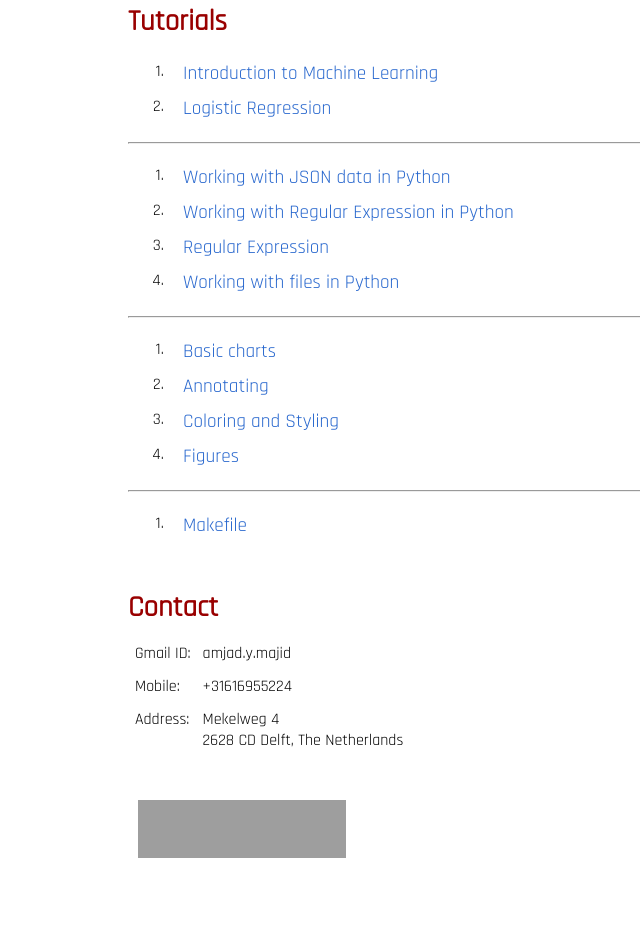
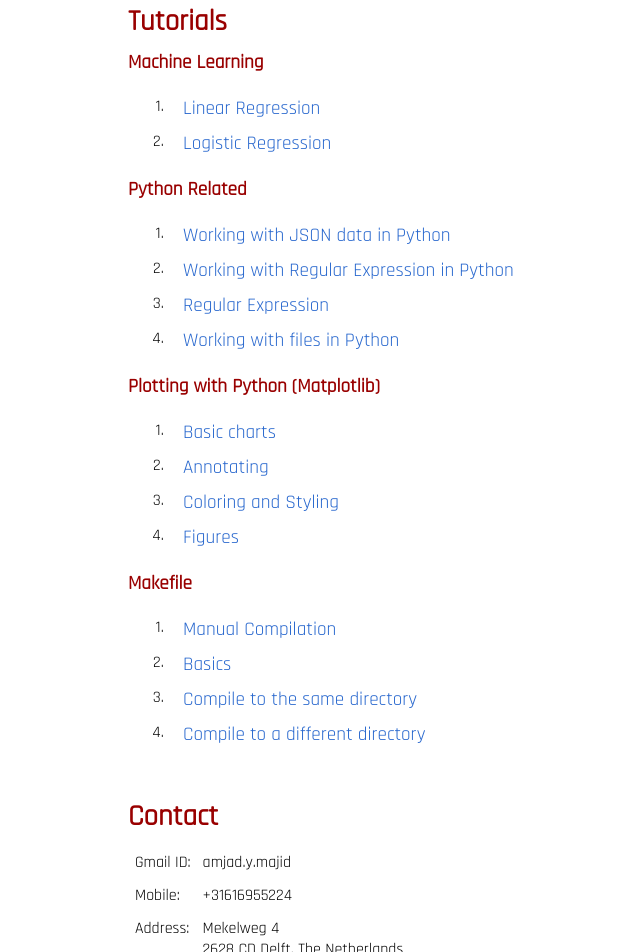
Before and after one commit to amjadmajid/amjadmajid.github.io, a plain HTML site: page index.html in a window 1280 px wide. Shown: the part 1150-2102 px from the top of the page, without its empty margins (15-655 px from the left). Drawn offline with Linux system fonts and the light colour scheme; grey boxes are pictures that could not be loaded.

Commit message:
improve tutorial section

```diff
--- a/index.html
+++ b/index.html
@@ -166,16 +166,17 @@
 			<div style="padding:15px; box-sizing: border-box;" class="courseBin_body">
 				<div class="redText" style="font-size:1.8em; margin-bottom:10px; font-family: Rajdhani; font-weight: bolder;">Tutorials</div>
 
+				<div class="redText" style="font-size:1.2em; margin-bottom:10px; font-family: Rajdhani; font-weight: bolder;">Machine Learning</div>
 				<ol>
 					<li>
-							<a  style=" font-size: 1.2em;" href="tutorials/ML.html" target="_blank">Introduction to Machine Learning</a>
+							<a  style=" font-size: 1.2em;" href="tutorials/ML.html" target="_blank">Linear Regression</a>
 					</li>
 					<li>
 							<a  style=" font-size: 1.2em;" href="tutorials/LR.html" target="_blank">Logistic Regression</a>
 					</li>
 				</ol>
-				<hr>
 
+				<div class="redText" style="font-size:1.2em; margin-bottom:10px; font-family: Rajdhani; font-weight: bolder;">Python Related</div>
 				<ol>
 					<li>
 							<a  style=" font-size: 1.2em;" href="tutorials/JSON_Python.html" target="_blank">Working with JSON data in Python</a>
@@ -190,7 +191,8 @@
 							<a style=" font-size: 1.2em;" href="tutorials/file.html" target="_blank">Working with files in Python</a>
 					</li>
 				</ol>
-				<hr>
+
+				<div class="redText" style="font-size:1.2em; margin-bottom:10px; font-family: Rajdhani; font-weight: bolder;">Plotting with Python (Matplotlib)</div>
 				<ol>
 					<li>
 							<a  style=" font-size: 1.2em;" href="tutorials/matplotlib/basicCharts.html" target="_blank">Basic charts</a>
@@ -205,10 +207,19 @@
 							<a  style=" font-size: 1.2em;" href="tutorials/matplotlib/figures.html" target="_blank">Figures</a>
 					</li>
 				</ol>
-				<hr>
+				<div class="redText" style="font-size:1.2em; margin-bottom:10px; font-family: Rajdhani; font-weight: bolder;">Makefile</div>
 				<ol>
 					<li>
-							<a  style=" font-size: 1.2em;" href="https://github.com/amjadmajid/Makefile" target="_blank">Makefile</a>
+							<a  style=" font-size: 1.2em;" href="https://github.com/amjadmajid/Makefile/tree/master/Tut_0_Manual_Compilation" target="_blank">Manual Compilation</a>
+					</li>
+					<li>
+							<a  style=" font-size: 1.2em;" href="https://github.com/amjadmajid/Makefile/tree/master/Tut_1_Basics" target="_blank">Basics</a>
+					</li>
+					<li>
+							<a  style=" font-size: 1.2em;" href="https://github.com/amjadmajid/Makefile/tree/master/Tut_2_Same_Directory" target="_blank">Compile to the same directory</a>
+					</li>
+					<li>
+							<a  style=" font-size: 1.2em;" href="https://github.com/amjadmajid/Makefile/tree/master/Tut_2_Same_Directory" target="_blank">Compile to a different directory</a>
 					</li>
 				</ol>
 
```
